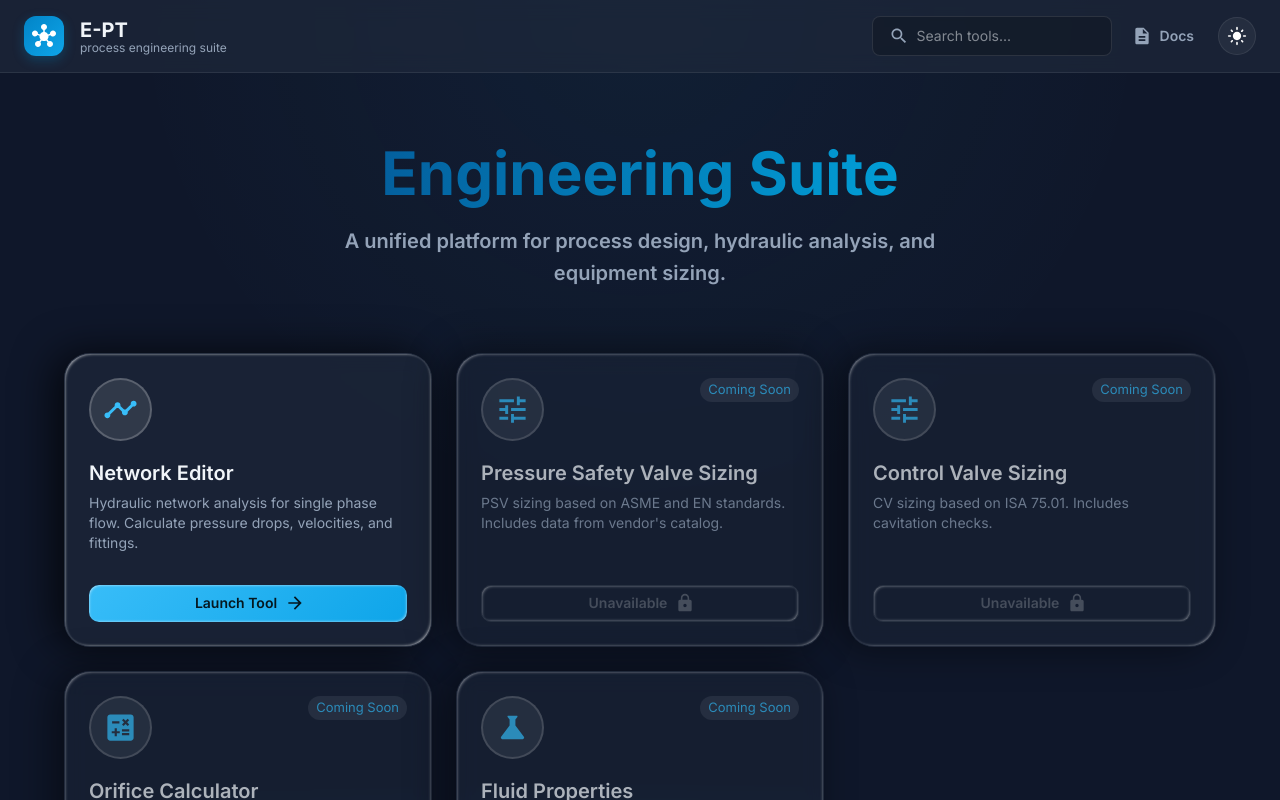
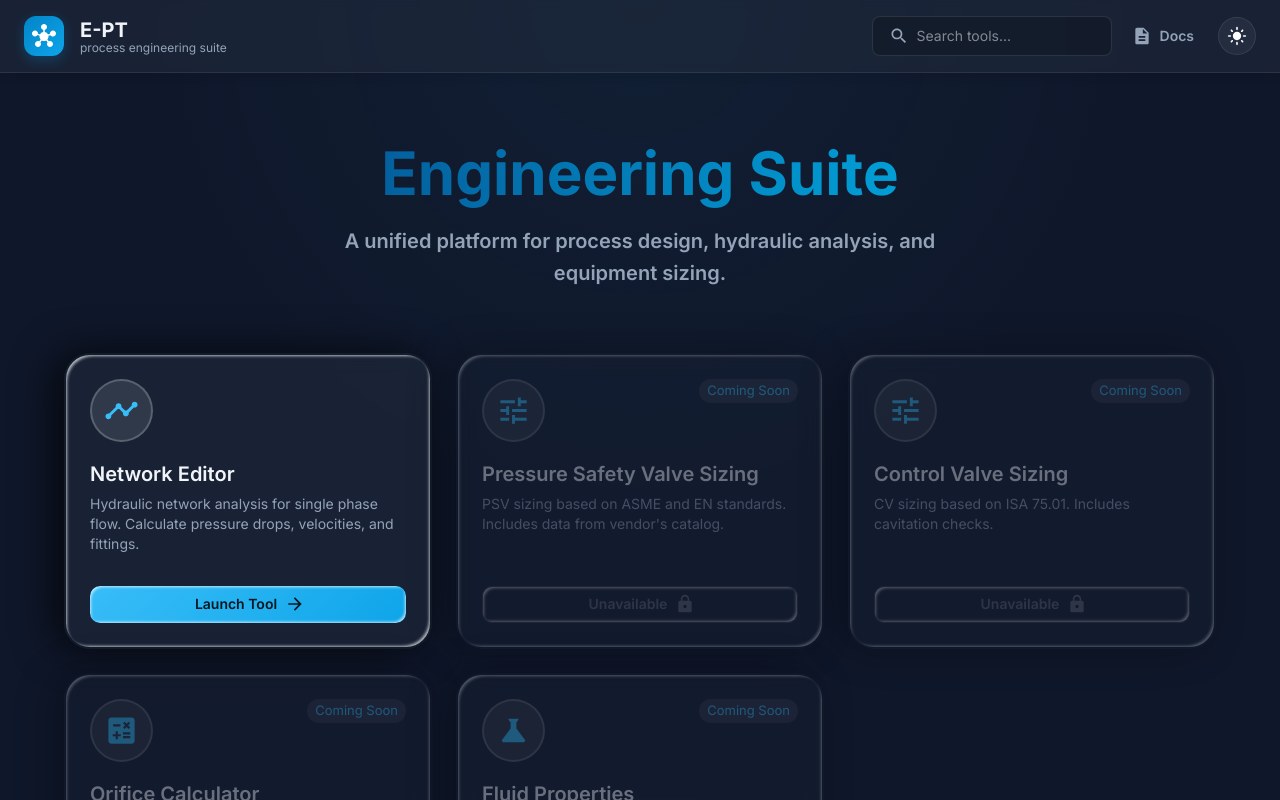
Before and after one commit to may3rd/process-engineering-suite, a Next.js app in the folder apps/dashboard/: page / in a window 1280 px wide. Shown: the top 800 px of the page. Built offline with nearby package versions, Linux system fonts and the light colour scheme; what @mui/material-nextjs, convert-units would draw is missing.

Commit message:
adjust AppCard looks.

```diff
--- a/apps/dashboard/src/app/layout.tsx
+++ b/apps/dashboard/src/app/layout.tsx
@@ -1,5 +1,6 @@
 import type { Metadata } from "next";
 import { Inter } from "next/font/google";
+import { Box } from "@mui/material";
 import "./globals.css";
 
 const inter = Inter({ subsets: ["latin"] });
@@ -21,7 +22,17 @@ export default function RootLayout({
         <html lang="en" suppressHydrationWarning>
             <body className={inter.className} style={{ margin: 0, padding: 0 }}>
                 <Providers>
-                    <TopToolbar />
+                    <Box
+                        sx={{
+                            position: "sticky",
+                            top: 0,
+                            zIndex: 1000,
+                            boxShadow: "0 2px 10px rgba(0, 0, 0, 0.1)",
+                            backdropFilter: "blur(4px)",
+                        }}
+                    >
+                        <TopToolbar />
+                    </Box>
                     {children}
                 </Providers>
             </body>
--- a/apps/dashboard/src/components/AppCard.tsx
+++ b/apps/dashboard/src/components/AppCard.tsx
@@ -24,6 +24,8 @@ export const AppCard = ({ title, description, icon, href, status = "active" }: A
             sx={{
                 ...glassPanelSx,
                 p: 3,
+                backgroundColor: isDark ? "background.paper" : "rgba(200, 200, 200, 0.2)",
+                border: "2px solid rgba(0, 0, 0, 0.18)",
                 display: "flex",
                 flexDirection: "column",
                 alignItems: "flex-start",
@@ -37,7 +39,7 @@ export const AppCard = ({ title, description, icon, href, status = "active" }: A
                         cursor: "pointer",
                     }
                     : {},
-                opacity: isActive ? 1 : 0.7,
+                opacity: isActive ? 1 : 0.4,
                 height: "100%",
             } as SxProps<Theme>}
             onClick={() => {
--- a/packages/ui-kit/src/glassStyles.ts
+++ b/packages/ui-kit/src/glassStyles.ts
@@ -84,4 +84,4 @@ export const glassListGroupSx = {
     overflow: "hidden",
 };
 
-export const liquidGlassBorderSx = "2px 2px 3px -2px rgba(255, 255, 255, 0.7) inset, -2px -2px 3px -2px rgba(255,255,255,0.7) inset";
+export const liquidGlassBorderSx = "3px 3px 3px -2px rgba(255, 255, 255, 0.7) inset, -3px -3px 3px -2px rgba(255,255,255,0.7) inset";
```
